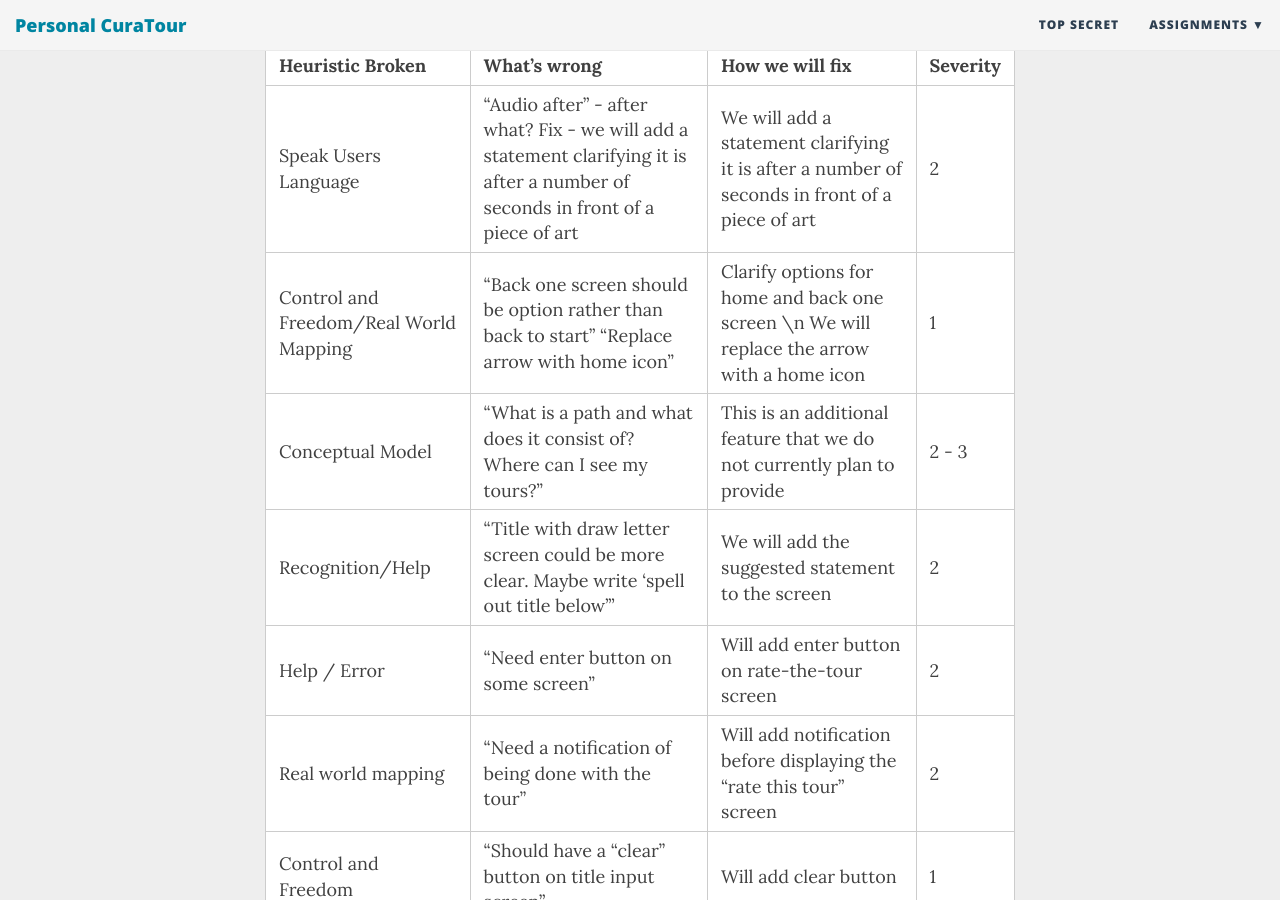
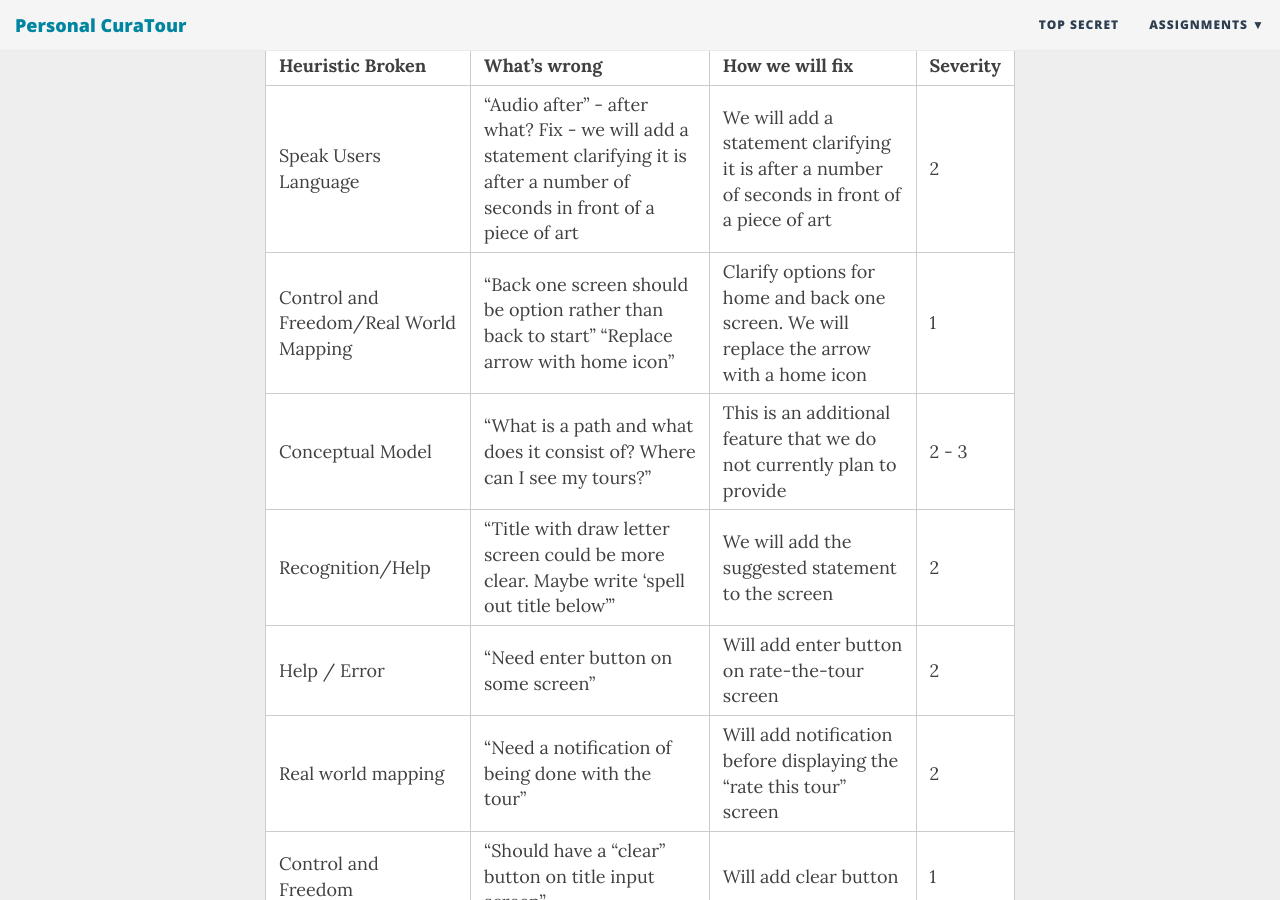
Before and after one commit to krtejeda/PersonalCuraTour, a Jekyll site: the page built from Heuristic-Evaluation.md, in a window 1280 px wide and 900 px high, scrolled down 316 px. Built offline with Jekyll 4.4.1, drawn with Linux system fonts in a browser that asks for light colours; nearby versions of some CDN libraries.

Commit message:
Update Heuristic-Evaluation.md

```diff
--- a/Heuristic-Evaluation.md
+++ b/Heuristic-Evaluation.md
@@ -10,7 +10,7 @@ The following table contains a summary of our critiques and how we will address
 | -------- | -------- | -------- | -------- |
 | Speak Users Language | “Audio after” - after what? Fix - we will add a statement clarifying it is after a number of seconds in front of a piece of art  | We will add a statement clarifying it is after a number of seconds in front of a piece of art | 2 |
 | -------- | -------- | -------- | -------- |
-| Control and Freedom/Real World Mapping | “Back one screen should be option rather than back to start”  “Replace arrow with home icon” | Clarify options for home and back one screen \n We will replace the arrow with a home icon | 1 |
+| Control and Freedom/Real World Mapping | “Back one screen should be option rather than back to start”  “Replace arrow with home icon” | Clarify options for home and back one screen. We will replace the arrow with a home icon | 1 |
 | -------- | -------- | -------- | -------- |
 | Conceptual Model | “What is a path and what does it consist of? Where can I see my tours?” | This is an additional feature that we do not currently plan to provide | 2 - 3 |
 | -------- | -------- | -------- | -------- |
```
